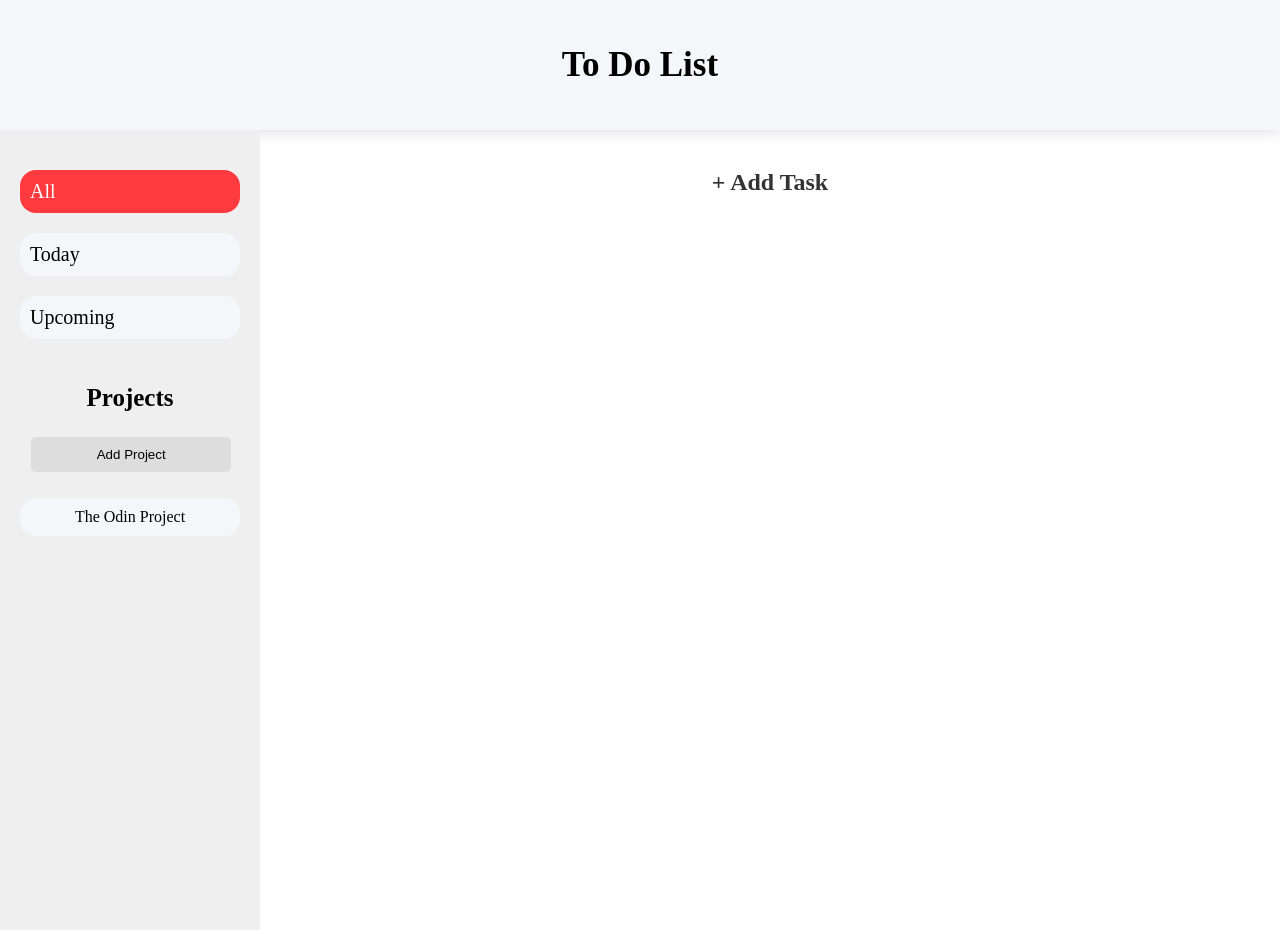
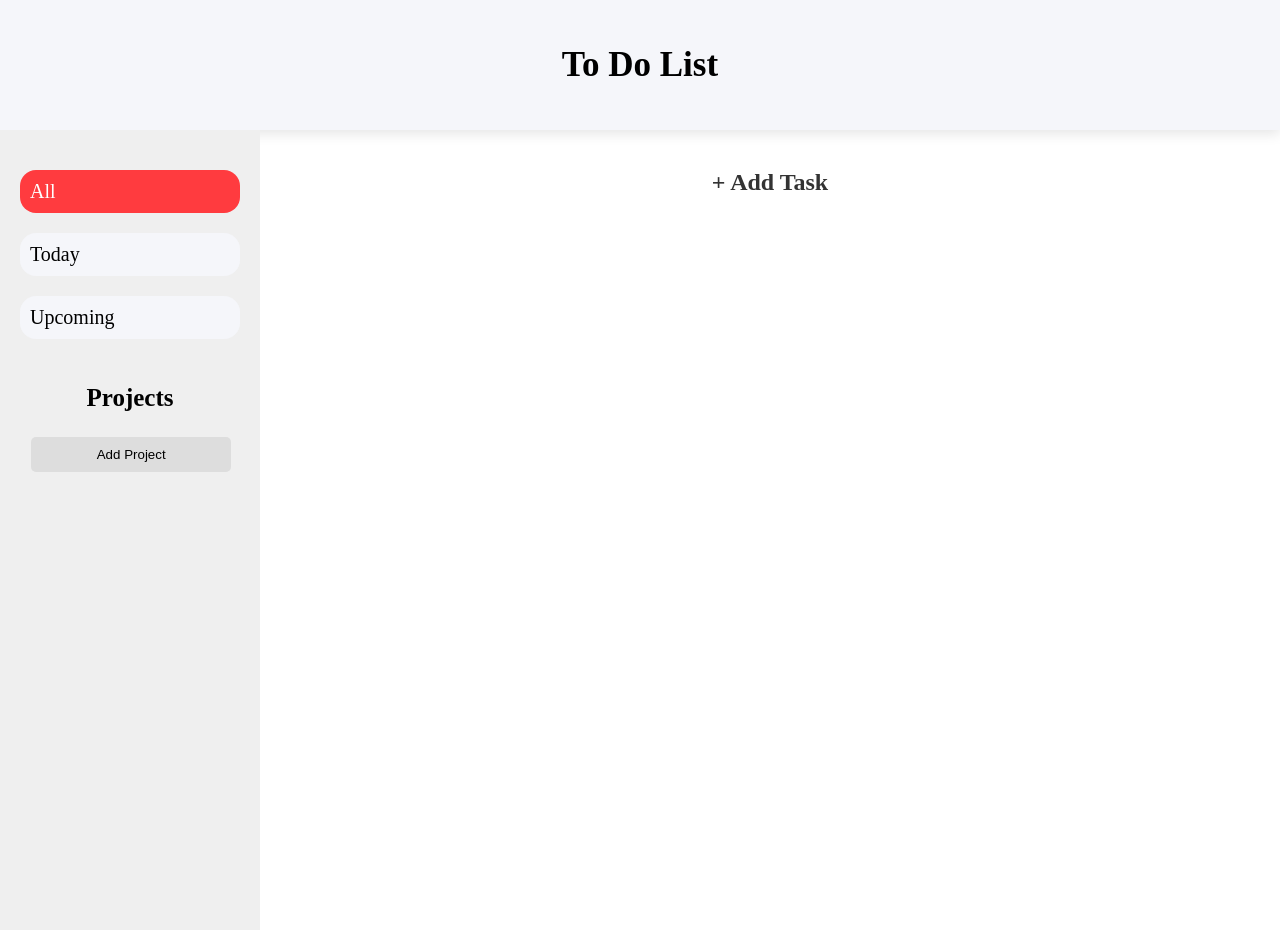
Before and after one commit to jwjepson/todo-list, a website built with webpack: page dist/index.html in a window 1280 px wide. Built offline with nearby package versions, Linux system fonts and the light colour scheme.

Commit message:
remove placeholder project

```diff
--- a/dist/index.html
+++ b/dist/index.html
@@ -23,9 +23,7 @@
             <div>
                 <button type="button" id="add-project">Add Project</button>
             </div>
-            <ul class="projects">
-                <li class="project">The Odin Project</li>
-            </ul>
+            <ul class="projects"></ul>
         </div>
         <div class="todo-list">
             <h2 class="add-task">+ Add Task</h2>
```
